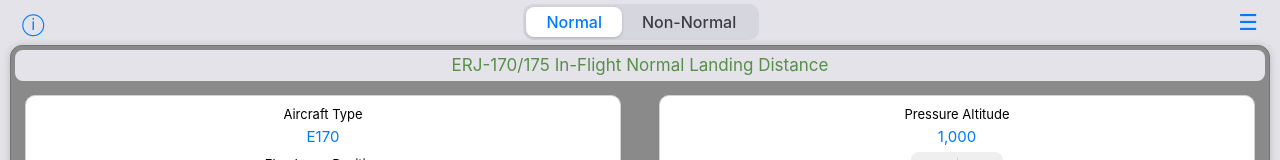
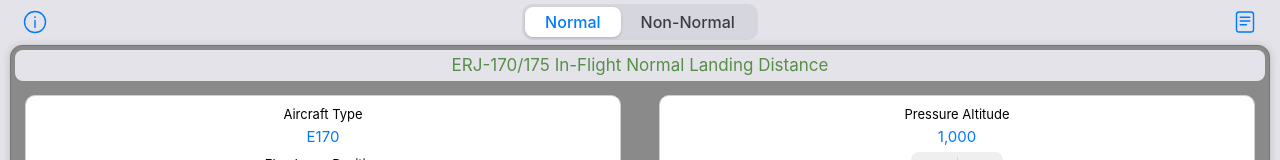
Before and after one commit to tgibbons12/naclandapp, a React (Vite) app: page / in a window 1280 px wide. Shown: the top 160 px of the page. Built offline with nearby package versions, Linux system fonts and the light colour scheme.

Commit message:
Match real app: seg dividers, tailwind sublabel, pages icon

```diff
--- a/src/App.jsx
+++ b/src/App.jsx
@@ -67,6 +67,7 @@
   .icon-btn {
     background: none; border: none; color: #007aff; font-size: 22px;
     cursor: pointer; padding: 0 6px; line-height: 1; font-family: inherit;
+    display: inline-flex; align-items: center;
   }
   .icon-btn:active { opacity: 0.5; }
   .mode-seg { display: inline-flex; background: rgba(118,118,128,0.12); border-radius: 10px; padding: 3px; }
@@ -95,7 +96,8 @@
   /* No row dividers — the real app's panels are clean white with spacing only. */
   .srow { display: flex; flex-direction: column; align-items: center; padding: 4px 0 3px; gap: 3px; }
   .lbl { font-size: 13px; font-weight: 400; color: #000; text-align: center; line-height: 1.3; }
-  .sublbl { font-size: 11px; color: #8e8e93; text-align: center; margin-top: -2px; }
+  /* Real app renders the tailwind hint at label size and weight, not as fine print. */
+  .sublbl { font-size: 13px; color: #000; text-align: center; line-height: 1.3; margin-top: -2px; }
   .val { font-size: 15px; color: #007aff; text-align: center; }
   .seg { display: inline-flex; background: rgba(118,118,128,0.12); border-radius: 9px; padding: 2px; gap: 0; position: relative; }
   .seg-btn {
@@ -104,6 +106,13 @@
     cursor: pointer; font-family: inherit; transition: color 0.15s;
     min-width: 48px; text-align: center; z-index: 1; white-space: nowrap;
   }
+  /* Hairline between adjacent inactive segments, as iOS draws it — suppressed on
+     either side of the raised active pill. */
+  .seg-btn::before {
+    content: ''; position: absolute; left: 0; top: 6px; bottom: 6px;
+    width: 1px; background: rgba(60,60,67,0.22);
+  }
+  .seg-btn:first-child::before, .seg-btn.active::before, .seg-btn.active + .seg-btn::before { display: none; }
   .seg-btn.active { background: #ffffff; color: #000; font-weight: 500; box-shadow: 0 1px 3px rgba(0,0,0,0.18), 0 1px 1px rgba(0,0,0,0.06); }
   .seg-btn:not(.active):active { background: rgba(0,0,0,0.05); }
   /* Light-grey pill split by a hairline, matching the real app's −/+ control. */
@@ -996,7 +1005,13 @@
       <div className="shell">
         {/* Top chrome: info button, Normal/Non-Normal segmented pill, page icon. */}
         <div className="top-bar">
-          <button className="icon-btn" aria-label="Info">ⓘ</button>
+          <button className="icon-btn" aria-label="Info">
+            <svg width="26" height="26" viewBox="0 0 26 26" fill="none" stroke="currentColor" strokeWidth="1.4">
+              <circle cx="13" cy="13" r="10.5" />
+              <circle cx="13" cy="8.2" r="0.9" fill="currentColor" stroke="none" />
+              <path d="M13 11.4v7.2" strokeLinecap="round" />
+            </svg>
+          </button>
           <div className="mode-seg">
             <button
               className={`mode-btn${activeTab === "normal" ? " active" : ""}`}
@@ -1007,7 +1022,13 @@
               onClick={() => setActiveTab("nonnormal")}
             >Non-Normal</button>
           </div>
-          <button className="icon-btn" aria-label="Pages" onClick={() => setShowFleet(true)}>☰</button>
+          {/* Real app uses a document/pages glyph here, not a hamburger. */}
+          <button className="icon-btn" aria-label="Pages" onClick={() => setShowFleet(true)}>
+            <svg width="26" height="26" viewBox="0 0 26 26" fill="none" stroke="currentColor" strokeWidth="1.4">
+              <rect x="4.5" y="3" width="17" height="20" rx="2.6" />
+              <path d="M8.2 8.2h9.6M8.2 12h9.6M8.2 15.8h6.2" strokeLinecap="round" />
+            </svg>
+          </button>
         </div>
         <div className="card">
           <div className="title-bar">
```
